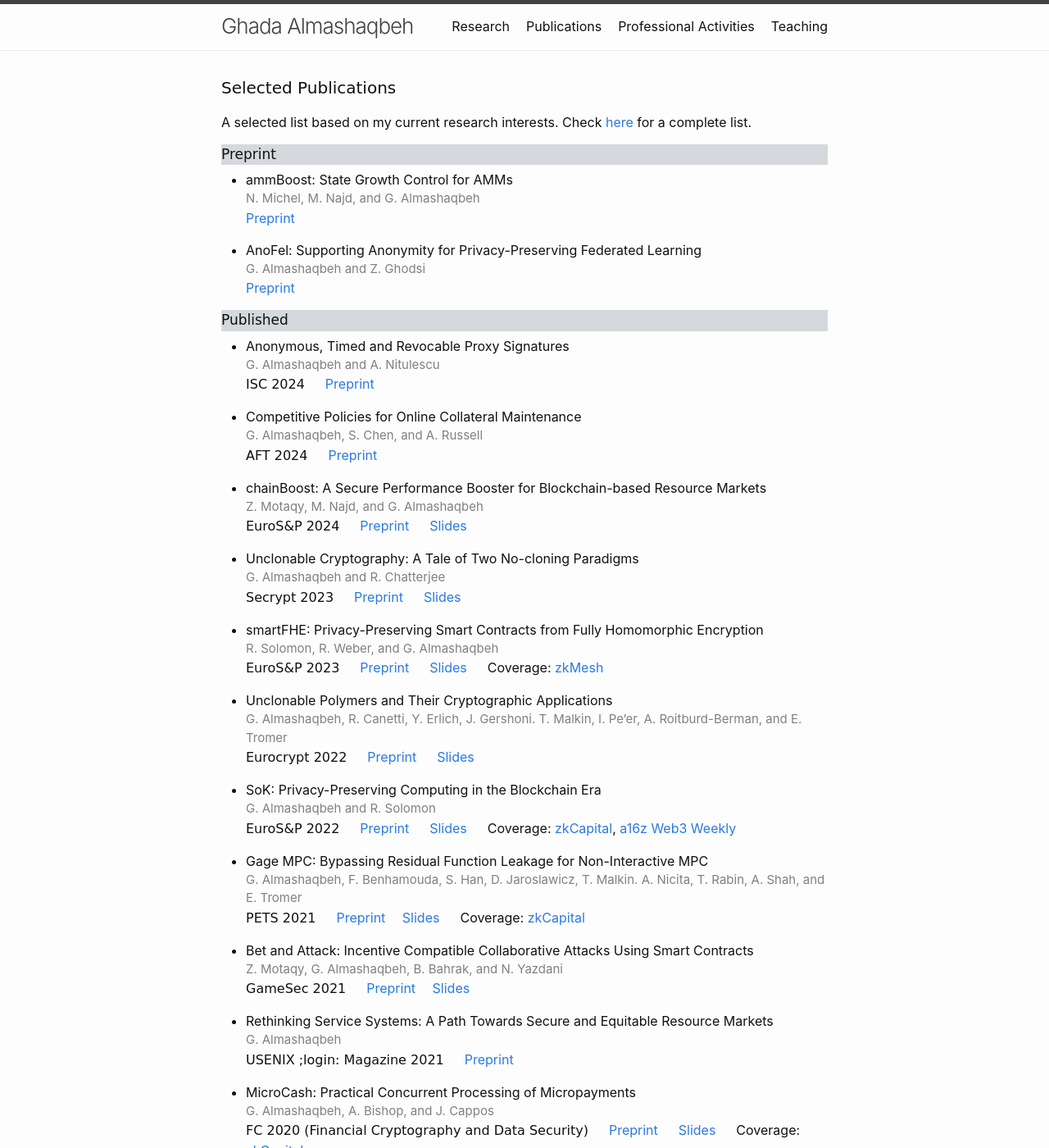
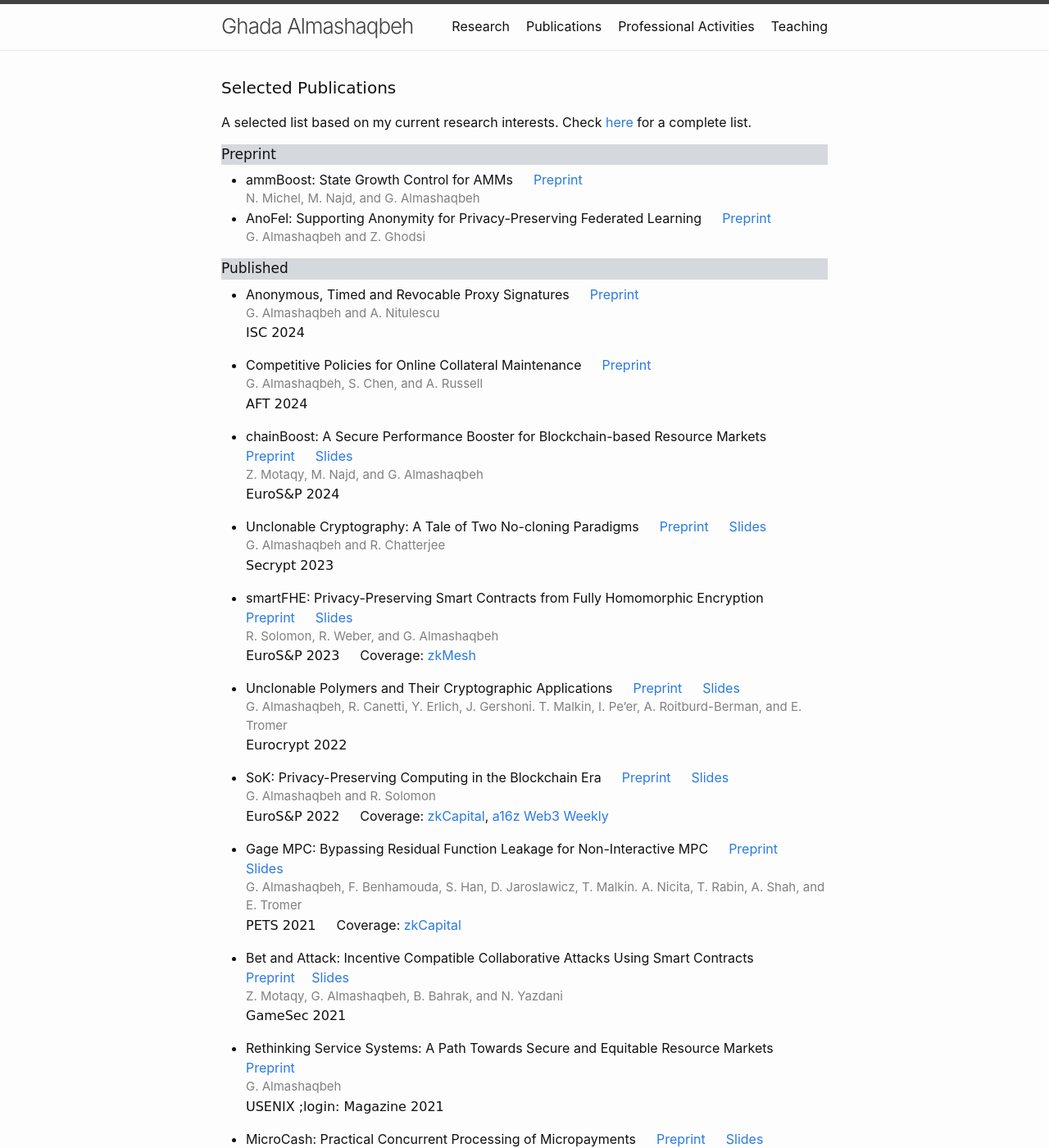
Before and after one commit to GhadaAlmashaqbeh/GhadaAlmashaqbeh.github.io, a Jekyll site: the page built from 02-publications.md, in a window 1280 px wide and 1400 px high. Shown: the whole window at 82% size. Built offline with Jekyll 4.4.1, drawn with Linux system fonts in a browser that asks for light colours; some of the changed lines change nothing that is shown; some of the changed text lies outside the part shown.

Commit message:
some edits

```diff
--- a/02-publications.md
+++ b/02-publications.md
@@ -9,72 +9,72 @@ permalink: /publications/
 A selected list based on my current research interests. Check [here](https://scholar.google.com/citations?hl=en&user=QKIkII0AAAAJ&view_op=list_works&sortby=pubdate) for a complete list.<br/>
 
 <div style="font-family: 'Comic Sans MS'; font-size:17px; background-color:rgb(213, 216, 220);margin-bottom:6px;">Preprint</div>
-* ammBoost: State Growth Control for AMMs<br/>
+* ammBoost: State Growth Control for AMMs &emsp; [Preprint](https://eprint.iacr.org/2024/1021)<br/>
   <div style="color:grey; font-size:15px;">N. Michel, M. Najd, and G. Almashaqbeh</div>
-  [Preprint](https://eprint.iacr.org/2024/1021)
 
-* AnoFel: Supporting Anonymity for Privacy-Preserving Federated Learning<br/>
+
+* AnoFel: Supporting Anonymity for Privacy-Preserving Federated Learning &emsp; [Preprint](https://arxiv.org/abs/2306.06825)<br/>
   <div style="color:grey; font-size:15px;">G. Almashaqbeh and Z. Ghodsi</div>
-  [Preprint](https://arxiv.org/abs/2306.06825)
+
 
 
 <div style="font-family: 'Comic Sans MS'; font-size:17px; background-color:rgb(213, 216, 220);margin-bottom:6px;">Published</div>
 
-* Anonymous, Timed and Revocable Proxy Signatures<br/>
+* Anonymous, Timed and Revocable Proxy Signatures &emsp; [Preprint](https://eprint.iacr.org/2023/833)<br/>
   <div style="color:grey; font-size:15px;">G. Almashaqbeh and A. Nitulescu</div>
-  <span style="font-family: 'Comic Sans MS';">ISC 2024</span> &emsp; [Preprint](https://eprint.iacr.org/2023/833)
+  <span style="font-family: 'Comic Sans MS';">ISC 2024</span>
 
-* Competitive Policies for Online Collateral Maintenance<br/>
+* Competitive Policies for Online Collateral Maintenance &emsp; [Preprint](https://eprint.iacr.org/2024/1022)<br/>
   <div style="color:grey; font-size:15px;">G. Almashaqbeh, S. Chen, and A. Russell</div>
-  <span style="font-family: 'Comic Sans MS';">AFT 2024</span> &emsp; [Preprint](https://eprint.iacr.org/2024/1022)
+  <span style="font-family: 'Comic Sans MS';">AFT 2024</span>
 
-* chainBoost: A Secure Performance Booster for Blockchain-based Resource Markets<br/>
+* chainBoost: A Secure Performance Booster for Blockchain-based Resource Markets &emsp; [Preprint](https://eprint.iacr.org/2024/1020) &emsp; [Slides](../slides/chainboost-eurosp-2024.pdf)<br/>
   <div style="color:grey; font-size:15px;">Z. Motaqy, M. Najd, and G. Almashaqbeh</div>
-  <span style="font-family: 'Comic Sans MS';">EuroS&P 2024</span> &emsp; [Preprint](https://eprint.iacr.org/2024/1020) &emsp; [Slides](../slides/chainboost-eurosp-2024.pdf)
+  <span style="font-family: 'Comic Sans MS';">EuroS&P 2024</span>
 
-* Unclonable Cryptography: A Tale of Two No-cloning Paradigms<br/>
+* Unclonable Cryptography: A Tale of Two No-cloning Paradigms &emsp; [Preprint](https://eprint.iacr.org/2023/702) &emsp; [Slides](../slides/secrypt23.pdf)<br/>
   <div style="color:grey; font-size:15px;">G. Almashaqbeh and R. Chatterjee</div>
-  <span style="font-family: 'Comic Sans MS';">Secrypt 2023</span> &emsp; [Preprint](https://eprint.iacr.org/2023/702) &emsp; [Slides](../slides/secrypt23.pdf)
+  <span style="font-family: 'Comic Sans MS';">Secrypt 2023</span>
 
-* smartFHE: Privacy-Preserving Smart Contracts from Fully Homomorphic Encryption<br/>
+* smartFHE: Privacy-Preserving Smart Contracts from Fully Homomorphic Encryption &emsp; [Preprint](https://eprint.iacr.org/2021/133) &emsp; [Slides](../slides/smartfhe.pdf) <br/>
   <div style="color:grey; font-size:15px;">R. Solomon, R. Weber, and G. Almashaqbeh</div>
-  <span style="font-family: 'Comic Sans MS';">EuroS&P 2023</span> &emsp; [Preprint](https://eprint.iacr.org/2021/133) &emsp; [Slides](../slides/smartfhe.pdf) &emsp; Coverage: [zkMesh](https://zkmesh.substack.com/p/zkmesh-feb-2021-recap?s=r)
+  <span style="font-family: 'Comic Sans MS';">EuroS&P 2023</span> &emsp; Coverage: [zkMesh](https://zkmesh.substack.com/p/zkmesh-feb-2021-recap?s=r)
 
-* Unclonable Polymers and Their Cryptographic Applications<br/>
+* Unclonable Polymers and Their Cryptographic Applications &emsp; [Preprint](https://eprint.iacr.org/2022/658) &emsp; [Slides](../slides/eurocrypt22.pdf)<br/>
   <div style="color:grey; font-size:15px;">G. Almashaqbeh, R. Canetti, Y. Erlich, J. Gershoni. T. Malkin, I. Pe’er, A. Roitburd-Berman, and E. Tromer</div>
-  <span style="font-family: 'Comic Sans MS';">Eurocrypt 2022</span> &emsp; [Preprint](https://eprint.iacr.org/2022/658) &emsp; [Slides](../slides/eurocrypt22.pdf)
+  <span style="font-family: 'Comic Sans MS';">Eurocrypt 2022</span>
 
-* SoK: Privacy-Preserving Computing in the Blockchain Era<br/>
+* SoK: Privacy-Preserving Computing in the Blockchain Era &emsp; [Preprint](https://eprint.iacr.org/2021/727.pdf) &emsp; [Slides](../slides/sok-eurosp22.pdf)<br/>
   <div style="color:grey; font-size:15px;">G. Almashaqbeh and R. Solomon</div>
-  <span style="font-family: 'Comic Sans MS';">EuroS&P 2022</span> &emsp; [Preprint](https://eprint.iacr.org/2021/727.pdf) &emsp; [Slides](../slides/sok-eurosp22.pdf) &emsp; Coverage: [zkCapital](https://zkcapital.substack.com/p/this-week-in-blockchain-research-def), [a16z Web3 Weekly](https://a16zcrypto.substack.com/p/crypto-summer)
+  <span style="font-family: 'Comic Sans MS';">EuroS&P 2022</span> &emsp; Coverage: [zkCapital](https://zkcapital.substack.com/p/this-week-in-blockchain-research-def), [a16z Web3 Weekly](https://a16zcrypto.substack.com/p/crypto-summer)
 
-* Gage MPC: Bypassing Residual Function Leakage for Non-Interactive MPC<br/>
+* Gage MPC: Bypassing Residual Function Leakage for Non-Interactive MPC &emsp; [Preprint](https://eprint.iacr.org/2021/256)&emsp; [Slides](../slides/gagempc-pets-2021.pdf)<br/>
   <div style="color:grey; font-size:15px;">G. Almashaqbeh, F. Benhamouda, S. Han, D. Jaroslawicz, T. Malkin. A. Nicita, T. Rabin, A. Shah, and E. Tromer</div>
-  <span style="font-family: 'Comic Sans MS';">PETS 2021</span> &emsp; [Preprint](https://eprint.iacr.org/2021/256)&emsp; [Slides](../slides/gagempc-pets-2021.pdf) &emsp; Coverage: [zkCapital](https://zkcapital.substack.com/p/this-week-in-blockchain-research-fb6)
+  <span style="font-family: 'Comic Sans MS';">PETS 2021</span> &emsp; Coverage: [zkCapital](https://zkcapital.substack.com/p/this-week-in-blockchain-research-fb6)
 
-* Bet and Attack: Incentive Compatible Collaborative Attacks Using Smart Contracts<br/>
+* Bet and Attack: Incentive Compatible Collaborative Attacks Using Smart Contracts &emsp; [Preprint](https://arxiv.org/pdf/2010.12280.pdf)&emsp; [Slides](../slides/gamesec21.pdf)<br/>
   <div style="color:grey; font-size:15px;">Z. Motaqy, G. Almashaqbeh, B. Bahrak, and N. Yazdani</div>
-  <span style="font-family: 'Comic Sans MS';">GameSec 2021</span> &emsp; [Preprint](https://arxiv.org/pdf/2010.12280.pdf)&emsp; [Slides](../slides/gamesec21.pdf)
+  <span style="font-family: 'Comic Sans MS';">GameSec 2021</span>
 
-* Rethinking Service Systems: A Path Towards Secure and Equitable Resource Markets<br/>
+* Rethinking Service Systems: A Path Towards Secure and Equitable Resource Markets &emsp; [Preprint](./preprint/almashaqbeh-login-21.pdf)<br/>
   <div style="color:grey; font-size:15px;">G. Almashaqbeh</div>
-  <span style="font-family: 'Comic Sans MS';">USENIX ;login: Magazine 2021</span> &emsp; [Preprint](./preprint/almashaqbeh-login-21.pdf)
+  <span style="font-family: 'Comic Sans MS';">USENIX ;login: Magazine 2021</span>
 
-* MicroCash: Practical Concurrent Processing of Micropayments<br/>
+* MicroCash: Practical Concurrent Processing of Micropayments &emsp; [Preprint](https://arxiv.org/abs/1911.08520) &emsp; [Slides](../slides/microcash-fc-2020.pdf)<br/>
   <div style="color:grey; font-size:15px;">G. Almashaqbeh, A. Bishop, and J. Cappos</div>
-  <span style="font-family: 'Comic Sans MS';">FC 2020 (Financial Cryptography and Data Security)</span> &emsp; [Preprint](https://arxiv.org/abs/1911.08520) &emsp; [Slides](../slides/microcash-fc-2020.pdf) &emsp; Coverage: [zkCapital](https://zkcapital.substack.com/p/this-week-in-blockchain-research-92a)
+  <span style="font-family: 'Comic Sans MS';">FC 2020 (Financial Cryptography and Data Security)</span> &emsp; Coverage: [zkCapital](https://zkcapital.substack.com/p/this-week-in-blockchain-research-92a)
 
-* CAPnet: A Defense Against Cache Accounting Attacks on Content Distribution Networks<br/>
+* CAPnet: A Defense Against Cache Accounting Attacks on Content Distribution Networks &emsp; [Preprint](https://arxiv.org/abs/1906.10272) &emsp; [Slides](../slides/capnet-cns-2019.pdf)<br/>
   <div style="color:grey; font-size:15px;">G. Almashaqbeh, K. Kelley, A. Bishop, and J. Cappos</div>
-  <span style="font-family: 'Comic Sans MS';">IEEE CNS 2019 (Communications and Network Security)</span> &emsp; [Preprint](https://arxiv.org/abs/1906.10272) &emsp; [Slides](../slides/capnet-cns-2019.pdf)
+  <span style="font-family: 'Comic Sans MS';">IEEE CNS 2019 (Communications and Network Security)</span>
 
-* ABC: A Cryptocurrency-Focused Threat Modeling Framework<br/>
+* ABC: A Cryptocurrency-Focused Threat Modeling Framework &emsp; [Preprint](https://arxiv.org/abs/1903.03422) &emsp; [Slides](../slides/abc-cryblock-2019.pdf)<br/>
   <div style="color:grey; font-size:15px;">G. Almashaqbeh, A. Bishop, and J. Cappos</div>
-  <span style="font-family: 'Comic Sans MS';">CryBlock 2019</span> &emsp; [Preprint](https://arxiv.org/abs/1903.03422) &emsp; [Slides](../slides/abc-cryblock-2019.pdf)
+  <span style="font-family: 'Comic Sans MS';">CryBlock 2019</span>
 
-* Implementing Support for Pointers to Private Data in a General-Purpose Secure Multi-Party Compiler<br/>
+* Implementing Support for Pointers to Private Data in a General-Purpose Secure Multi-Party Compiler &emsp; [Preprint](https://arxiv.org/abs/1509.01763)<br/>
   <div style="color:grey; font-size:15px;">Y. Zhang, M. Blanton, and G. Almashaqbeh</div>
-  <span style="font-family: 'Comic Sans MS';">TOPS 2017 (ACM Transactions on Privacy and Security)</span> &emsp; [Preprint](https://arxiv.org/abs/1509.01763)
+  <span style="font-family: 'Comic Sans MS';">TOPS 2017 (ACM Transactions on Privacy and Security)</span>
 
 * Secure Distributed Genome Analysis for GWAS and Sequence Comparison Computation<br/>
   <div style="color:grey; font-size:15px;">Y. Zhang, M. Blanton, and G. Almashaqbeh</div>
```
